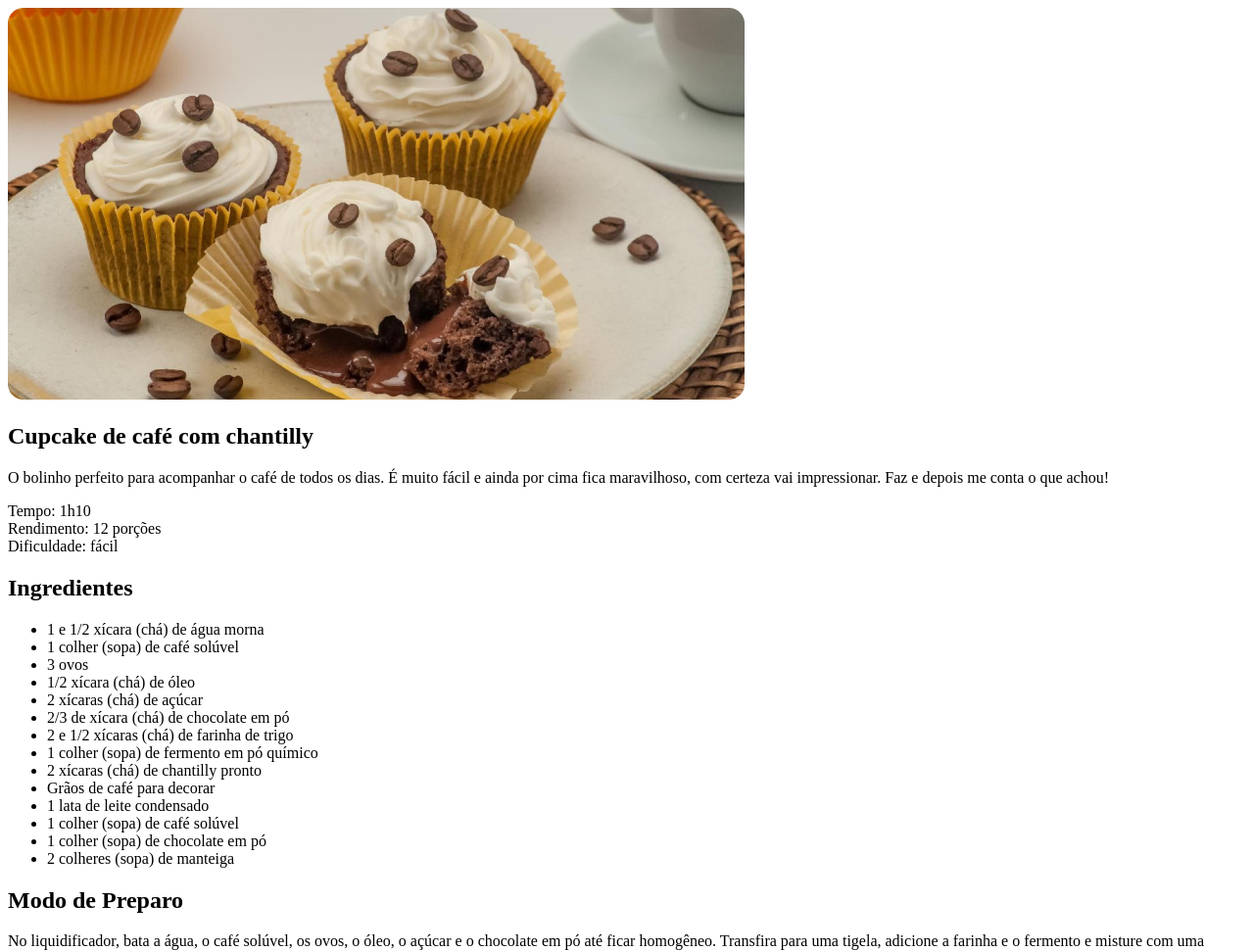
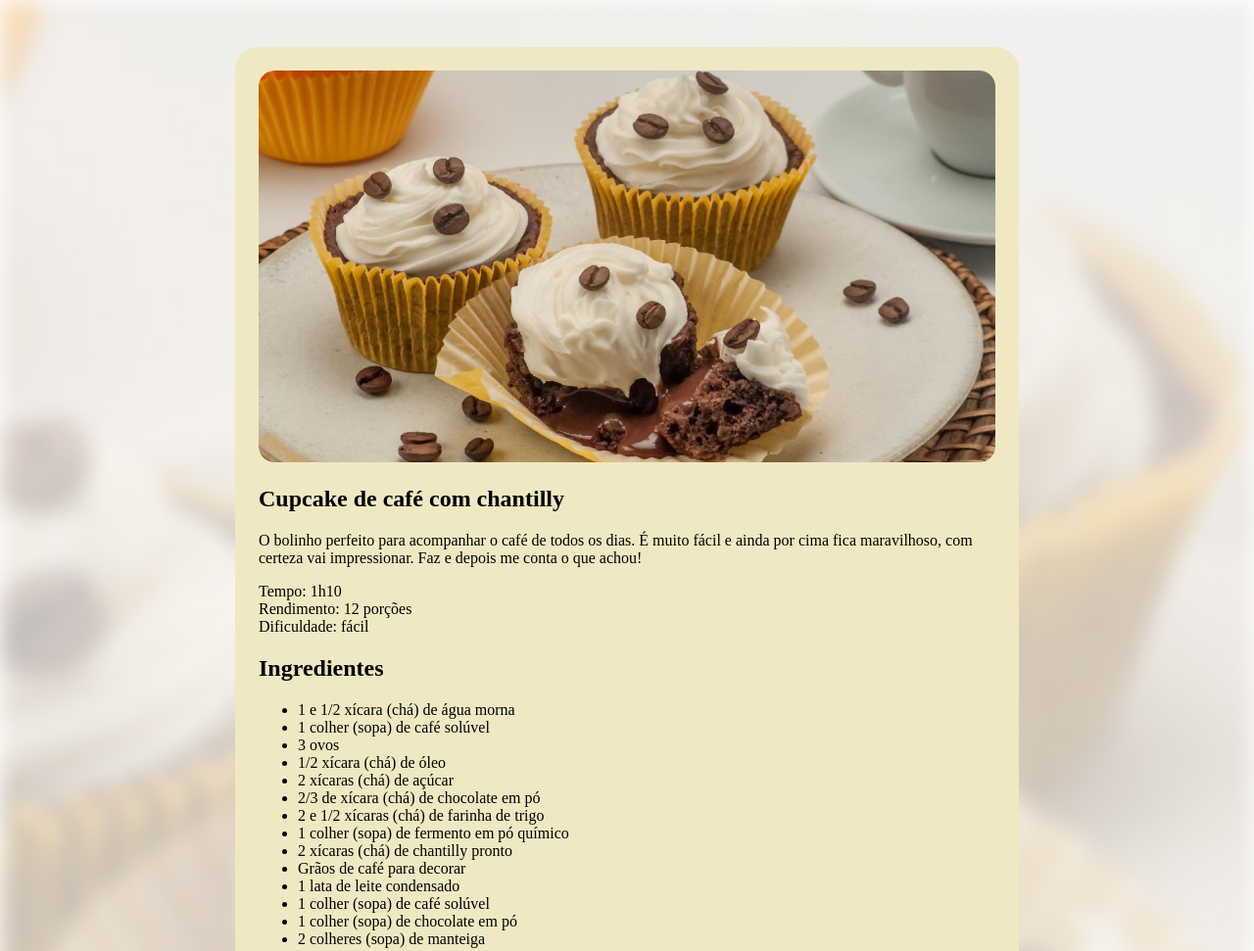
Before and after one commit to SpLucass/Projeto-Receita, a plain HTML site: page index.html in a window 1280 px wide. Shown: the top 971 px of the page at 98% size. Drawn offline with Linux system fonts and the light colour scheme.

Commit message:
Adicionei fundo, e centralizei

```diff
--- a/style.css
+++ b/style.css
@@ -1,3 +1,18 @@
+body{
+    background-image: url(assets/bg-image.jpg);
+    background-size: cover;
+}
+
+#page {
+    box-sizing: border-box;
+    margin: 48px auto;
+    width: 800px;
+    padding: 24px;
+    background-color: #F0E8C2;
+    border-radius: 24px;
+}
+
+
 img{
-    border-radius: 16;
+    border-radius: 16px;
 }
```
